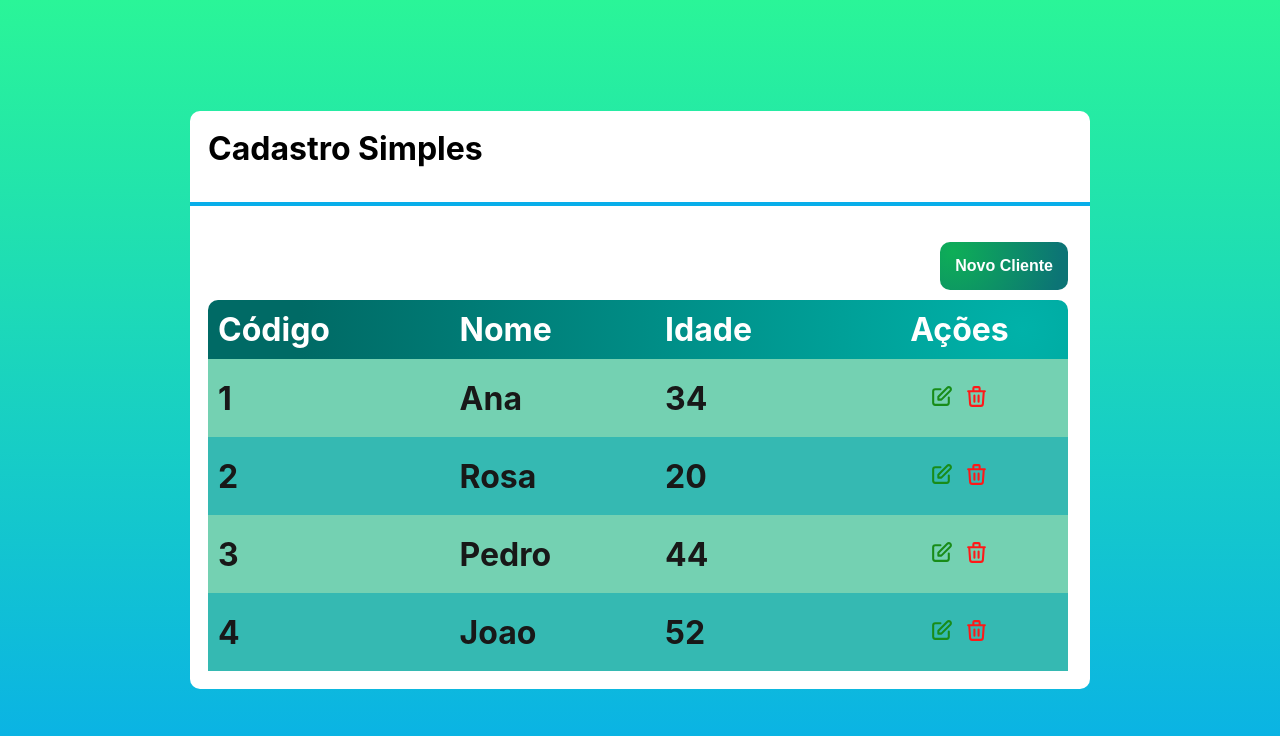
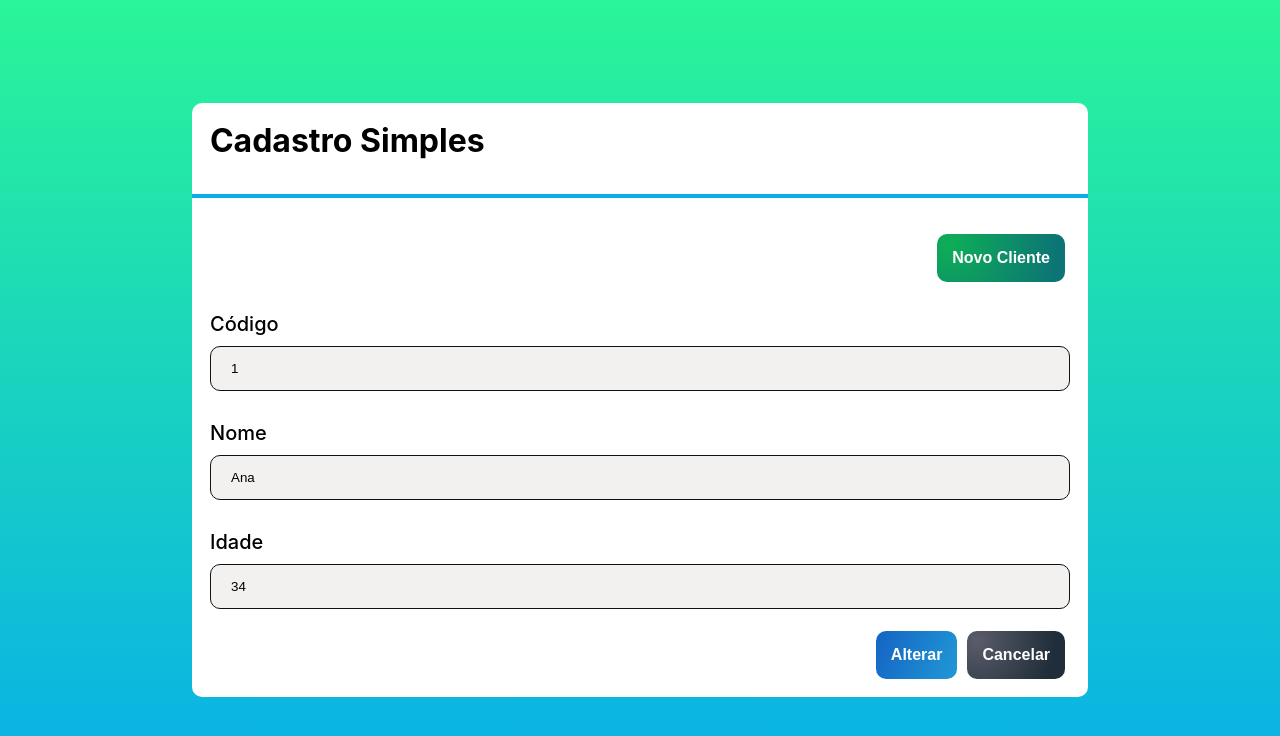
Before and after one commit to jeymes/Simple-Registration, a Next.js app: page / in a window 1280 px wide. Shown: the top 736 px of the page. Built offline with nearby package versions, Linux system fonts and the light colour scheme.

Commit message:
criacao de formulario com botoes

```diff
--- a/src/components/Button/Button.styles.js
+++ b/src/components/Button/Button.styles.js
@@ -1,6 +1,7 @@
 import styled from 'styled-components'
 
 export const ContainerButton = styled.div`
+margin-inline: 5px;
 
 button{
 background-color: green;
--- /dev/null
+++ b/src/components/Entrada/Entrada.styles.js
@@ -0,0 +1,34 @@
+import styled from 'styled-components'
+
+export const Container = styled.div`
+display: flex;
+flex-direction: column;
+width: 860px;
+margin-top: 20px;
+
+.Label{
+    font-size: 20px;
+    margin-block: 10px;
+    font-weight: 500;
+}
+
+.Input-text-Cliente{
+    border-radius: 10px;
+    border: 0.5px solid #111;
+    outline: none;
+    background-color: #4321;
+    height: 45px;
+    padding: 20px;
+    :focus{
+        background-color: white;
+    }
+}
+.Input-number-Cliente{
+    border-radius: 10px;
+    border: 0.5px solid #111;
+    outline: none;
+    background-color: #4321;
+    height: 45px;
+    padding: 20px;
+}
+`;
--- /dev/null
+++ b/src/components/Entrada/Entrada.tsx
@@ -0,0 +1,25 @@
+import * as J from './Entrada.styles'
+
+interface EntradaProps{
+    texto: string
+    tipo?: 'text' | 'number'
+    valor: any
+    somenteLeitura?: boolean
+    valorMudou?: (valor: any) => void
+}
+
+export default function Entrada(props: EntradaProps){
+    const tipo =props.tipo ?? 'text'
+    return(
+        <J.Container>
+            <label className='Label'>
+                {props.texto}
+            </label>
+            <input className={`Input-${tipo}-Cliente`}
+            type={props.tipo ?? 'text'}
+            value={props.valor}
+            readOnly={props.somenteLeitura}
+            onChange={e => props.valorMudou?.(e.target.value)} />
+        </J.Container>
+    )
+}
--- /dev/null
+++ b/src/components/Formulario/Formulario.styles.js
@@ -0,0 +1,8 @@
+import styled from 'styled-components'
+
+export const ContainerButton = styled.div`
+display: flex;
+width: 100%;
+justify-content: flex-end;
+margin-top: 20px;
+`;
--- /dev/null
+++ b/src/components/Formulario/Formulario.tsx
@@ -0,0 +1,40 @@
+import * as J from './Formulario.styles'
+import { useState } from 'react';
+import Cliente from '../../core/Cliente/Cliente';
+import Entrada from '../Entrada/Entrada';
+import Button from '../Button/Button'
+
+interface FormularioProps {
+    cliente: Cliente
+}
+
+export default function Formulario(props: FormularioProps) {
+    const id = props.cliente?.id
+    const [nome, setNome] = useState(props.cliente?.nome ?? '')
+    const [idade, setIdade] = useState(props.cliente?.idade ?? 0)
+    return (
+        <div>
+            {id ? (
+                <Entrada
+                    texto='Código'
+                    valor={id}/>
+            ) : false}
+            <Entrada
+                texto='Nome'
+                tipo='text'
+                valor={nome}
+                valorMudou={setNome}/>
+
+            <Entrada
+                texto='Idade'
+                tipo='number'
+                valor={idade}
+                valorMudou={setIdade}/>
+
+                <J.ContainerButton>
+                    <Button cor='blue'>{id ? 'Alterar' : 'Salvar'}</Button>
+                    <Button cor='gray'>Cancelar</Button>
+                </J.ContainerButton>
+        </div>
+    )
+}
--- a/src/components/Layout/Layout.styles.js
+++ b/src/components/Layout/Layout.styles.js
@@ -5,13 +5,11 @@ display: flex;
 justify-content: flex-start;
 align-items: flex-start;
 flex-direction: column;
-width: 900px;
+width: 70%;
 background-color: white;
 border-radius: 10px;
-/* border: 1px solid red; */
 `;
 export const SubContainer = styled.div`
 padding: 18px;
-/* border: 1px solid red; */
 
 `;
--- a/src/components/Tabela/Tabela.styles.js
+++ b/src/components/Tabela/Tabela.styles.js
@@ -1,7 +1,7 @@
 import styled from 'styled-components';
 
 export const ContainerTable = styled.table`
-width: 860px;
+width: 100%;
 border-collapse: collapse;
 
 `;
--- a/src/pages/index.tsx
+++ b/src/pages/index.tsx
@@ -3,6 +3,7 @@ import Layout from '../components/Layout/Layout'
 import Tabela from '../components/Tabela/Tabela'
 import Cliente from '../core/Cliente/Cliente'
 import Button from '../components/Button/Button'
+import Formulario from '../components/Formulario/Formulario'
 
 export default function Home() {
 
@@ -26,10 +27,11 @@ export default function Home() {
         <J.ButtonContainer>
           <Button cor='green'>Novo Cliente</Button>
         </J.ButtonContainer>
-        <Tabela clientes={clientes}
+        {/* <Tabela clientes={clientes}
           clienteSelecionado={clienteSelecionado}
           clinteExcluido={clienteExcluido}
-        />
+        /> */}
+        <Formulario cliente={clientes[0]}/>
       </Layout>
     </J.Container>
   )
```
